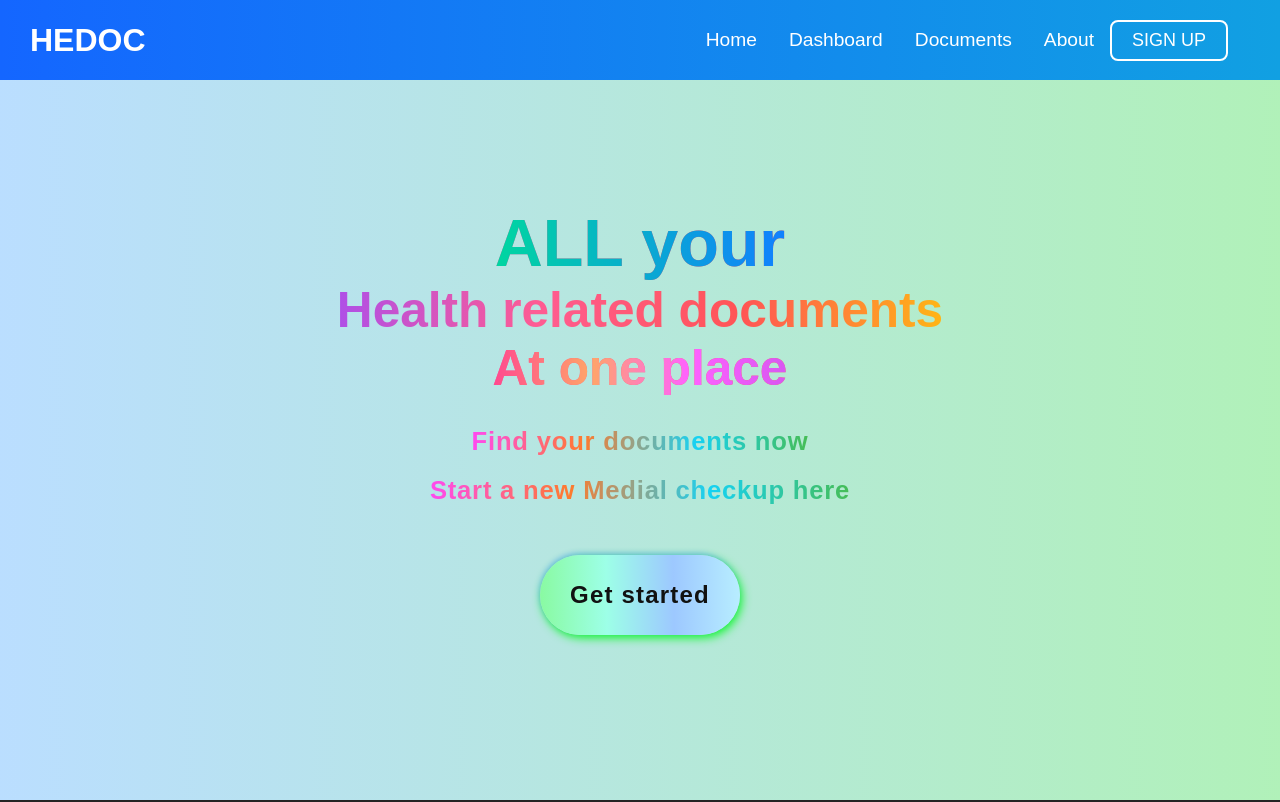
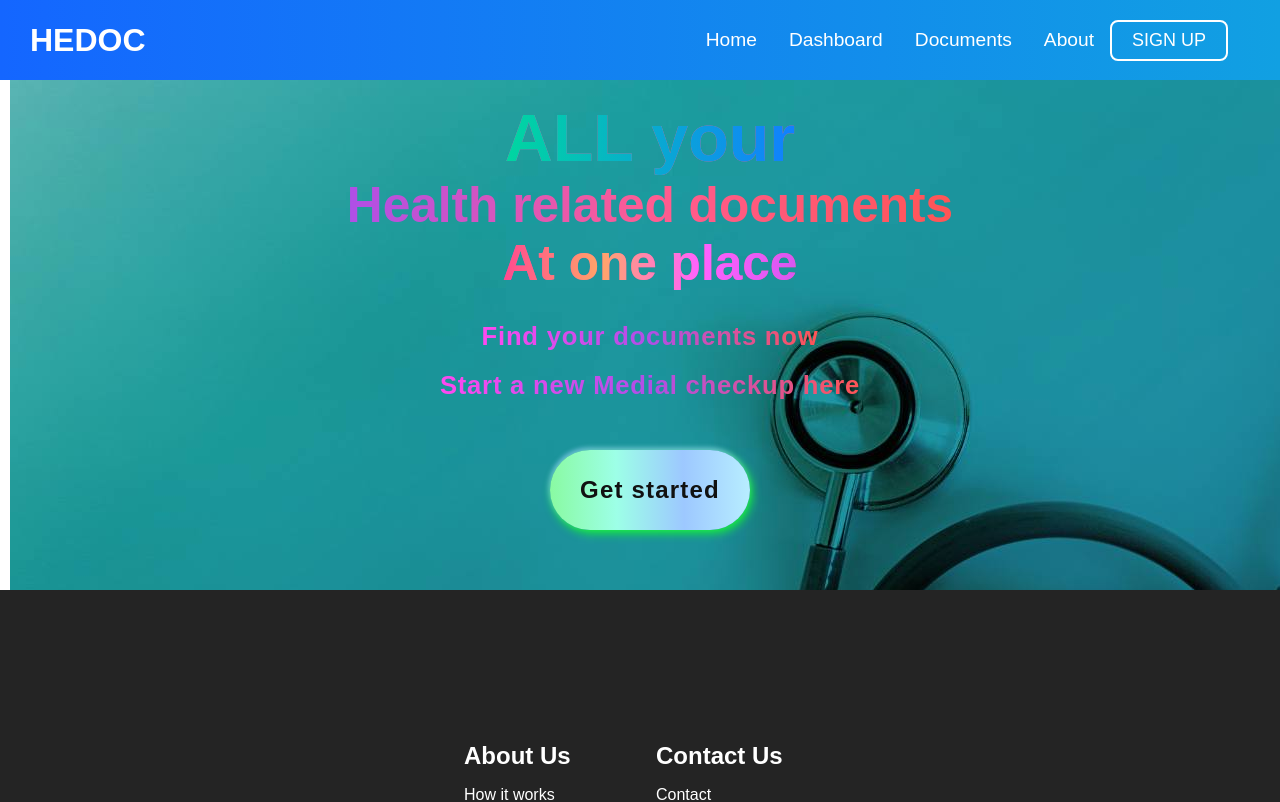
Before and after one commit to KILLERTIAN/Doc-Plus, a React (Create React App) app in the folder client/: page / in a window 1280 px wide. Shown: the top 802 px of the page. Built offline with nearby package versions, Linux system fonts and the light colour scheme; no server answers.

Commit message:
Background changes and text color changes

```diff
--- a/client/src/components/HeroSection.css
+++ b/client/src/components/HeroSection.css
@@ -1,20 +1,23 @@
 * {
-    margin: 0;
-    padding: 0;
+    margin: 0px;
+    padding: 0px;
     font-family: 'Outfit', sans-serif;
 }
 
 .hero-container {
-    height: 90vh;
+    height: 80%;
     width: 100%;
     display: flex;
+    margin-left: 10px;
+    margin-right: 20px;
     /* position: absolute; */
     flex-direction: column;
     justify-content: center;
     align-items: center;
     object-fit: contain;
     /* box-shadow: inset 0 0 0 1000px rgba(0, 0, 0, 0.2); */
-    background: linear-gradient(to right, #4ca9ff62, #5ee26f7c);
+    background-image: url('/public/images/bg.jpg');
+
 }
 
 /* .hero-container img {
@@ -42,7 +45,7 @@
 
 .hero-text h1 {
     /* background: linear-gradient(to right, #31f582, #2cd5f3); */
-    background: linear-gradient(to right, #af4fe7, #ff5c92, #ff5555, #ffb515);
+    background: linear-gradient(to right, #af4fe7, #ff5c92, #ff5555);
     -webkit-text-fill-color: transparent;
     -webkit-background-clip: text;
     font-size: 3.1em;
@@ -55,7 +58,7 @@
     margin: 10px 0;
     letter-spacing: 0.8px;
     /* color: #141414; */
-    background: linear-gradient(to right, #ff49f0, #ff7a2d, #16d2f3, #46bd56);
+    background: linear-gradient(to right, #ff49f0,#af4fe7, #ff5555);
     -webkit-text-fill-color: transparent;
     -webkit-background-clip: text;
     font-size: 1.6em;
```
Also changed, not shown: client/public/images/bg.jpg (added).
